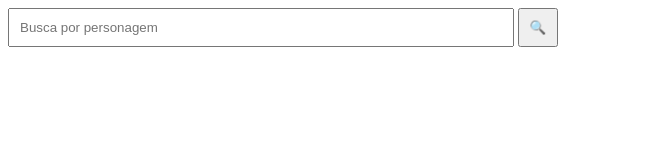
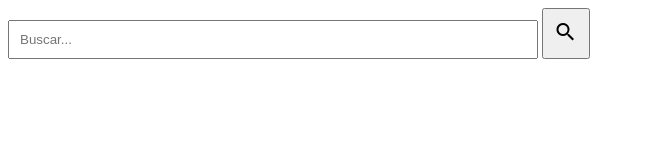
Before and after one commit to Nijoane/Rick-and-Morty, a plain HTML site: page index.html in a window 1280 px wide. Shown: the whole page, without its empty margins (0-645 px from the left). Drawn offline with Linux system fonts and the light colour scheme.

Commit message:
links material icon e google fonts

```diff
--- a/index.html
+++ b/index.html
@@ -4,19 +4,30 @@
     <meta charset="utf-8">
     <title>Rick and Morty</title>
     <link rel="stylesheet" href="style.css" />
+    <link href="https://fonts.googleapis.com/icon?family=Material+Icons"
+      rel="stylesheet">
+    <link href="https://fonts.googleapis.com/css2?family=Sanchez&display=swap" rel="stylesheet">
 
 
   </head>
   <body>
-    <div id="root"></div>
-    <script src="main.js" type="module"></script>
+    <main id="root">
 
-    <input type="search" id="busca" placeholder="Busca por personagem">
-    <button type="submit">&#128269;</button>
+      <div id="divBusca">
+        <input type="text" id="txtBusca" placeholder="Buscar..."/>
+        <button id="buscar">
+          <span class="material-icons">
+          search
+          </span>
+        </button>
+      </div>
+
+
+    </main>
 
 
 
 
-
+  <script src="main.js" type="module"></script>
   </body>
 </html>
```
